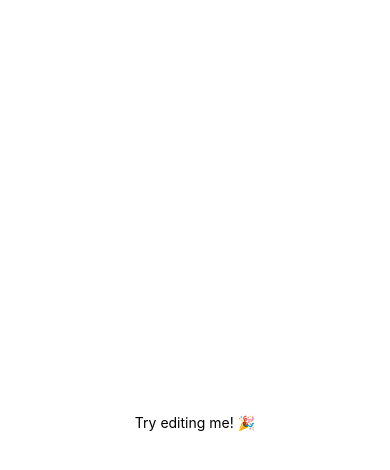
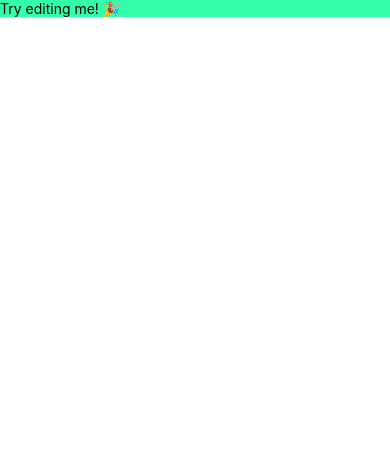
Before and after one commit to matviitertyshnyi/notatnik, a React Native app: screen / in a window 390 px wide. Shown: the top 470 px of the page. Built offline with nearby package versions, Linux system fonts and the light colour scheme.

Commit message:
woRKING STRUCTURE

```diff
--- a/App.tsx
+++ b/App.tsx
@@ -1,14 +1,12 @@
 import React from 'react';
 import {Text, View} from 'react-native';
+import { useStyles } from './styles';
+
+const styles = useStyles();
 
 const YourApp = () => {
   return (
-    <View
-      style={{
-        flex: 1,
-        justifyContent: 'center',
-        alignItems: 'center',
-      }}>
+    <View style={styles.container}>
       <Text>Try editing me! 🎉</Text>
     </View>
   );
--- a/styles.ts
+++ b/styles.ts
@@ -4,7 +4,9 @@ import { StyleSheet } from 'react-native';
 export const useStyles = () => {
 
     const styles = StyleSheet.create({
-
+       container:{
+        backgroundColor:"#33ffaa"
+       },
     });
     return styles;
 }
```
